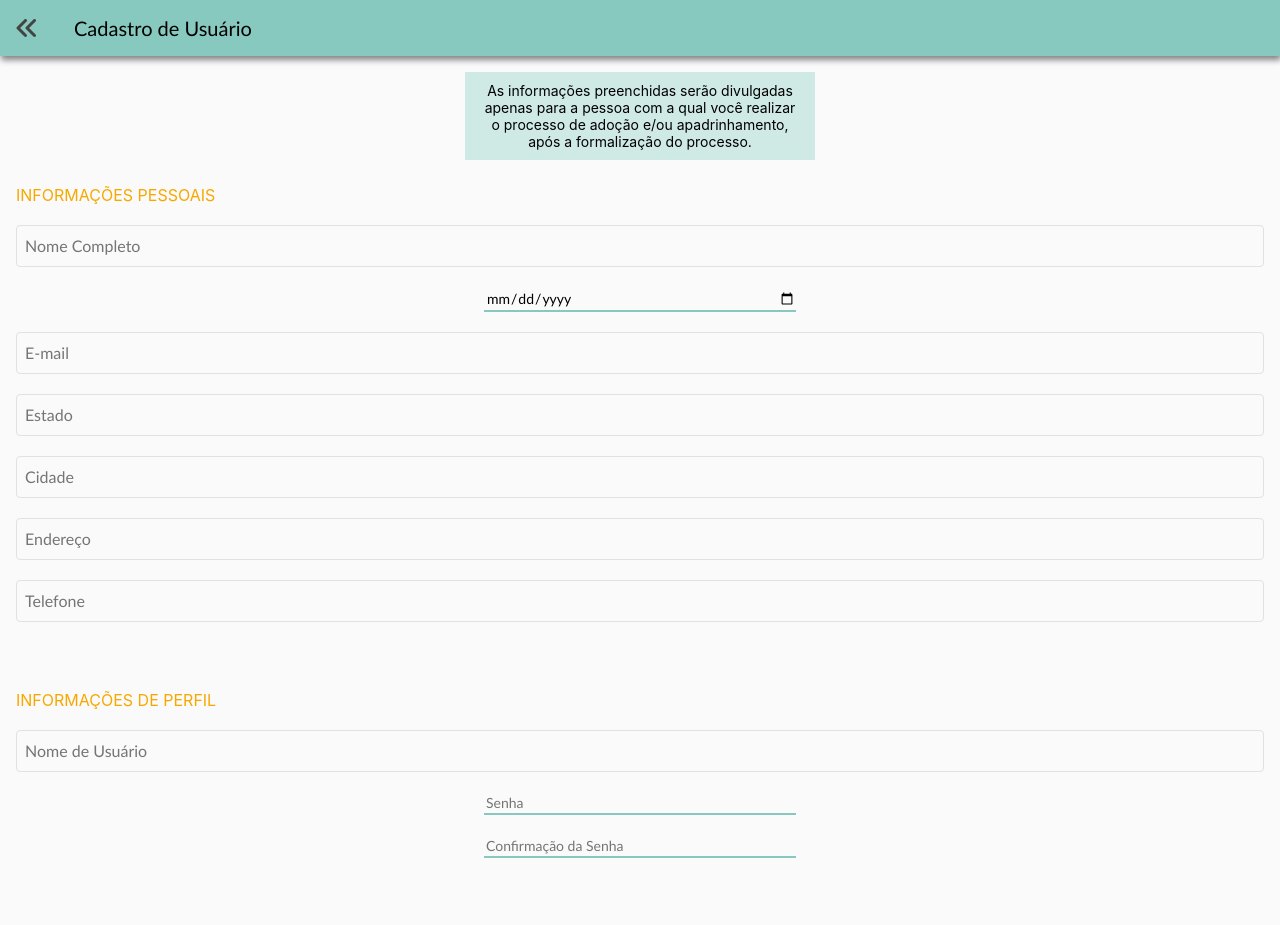
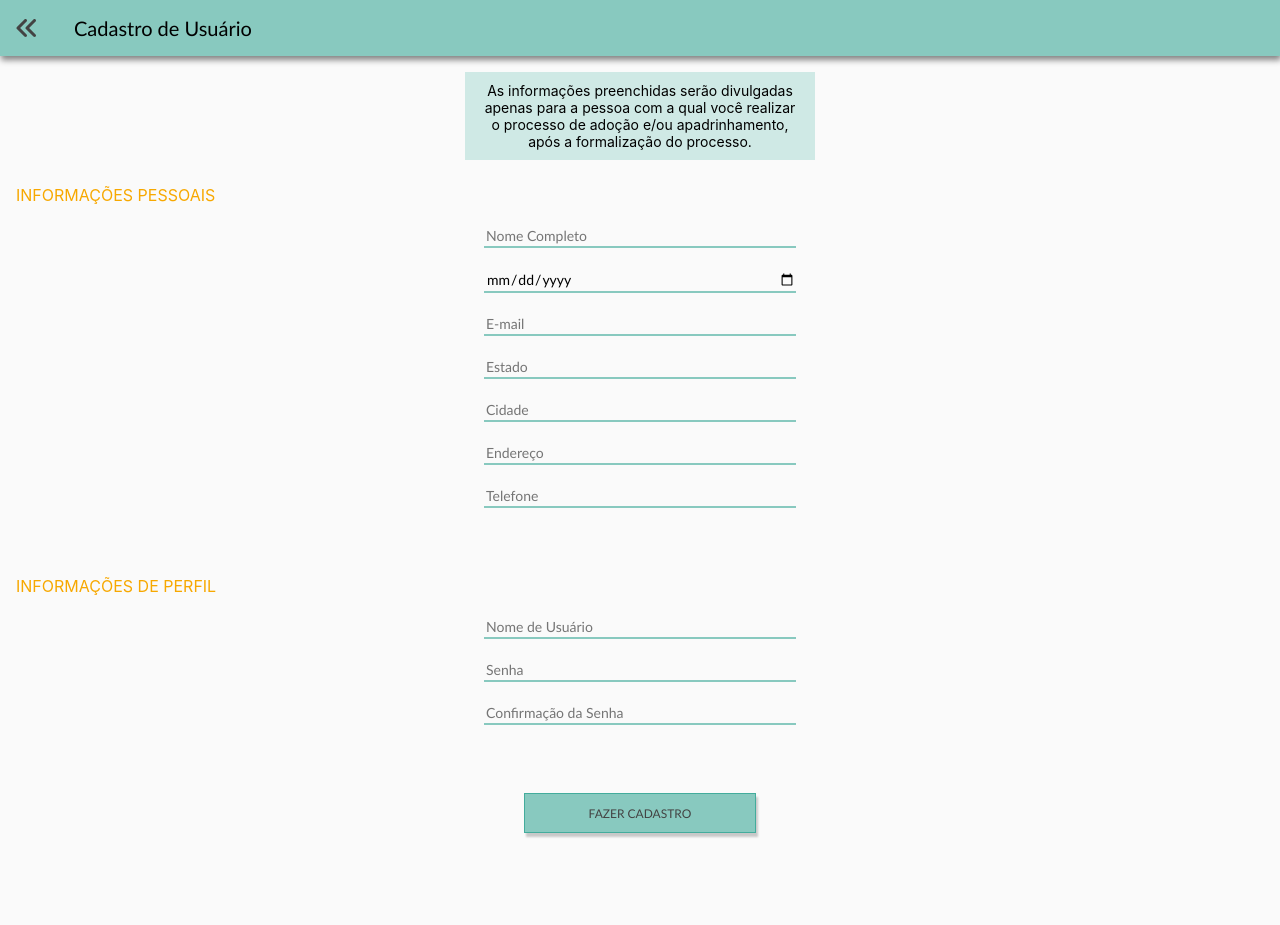
Before and after one commit to JaumC/Trab-BD, a React (Vite) app in the folder frontend/: page /sign in a window 1280 px wide. Shown: the top 925 px of the page. After the commit the page ends 853 px from the top, so only its background shows below. Built offline with nearby package versions, Linux system fonts and the light colour scheme; no server answers.

Commit message:
ajustes do css

```diff
--- a/frontend/src/components/Sign/SignData.css
+++ b/frontend/src/components/Sign/SignData.css
@@ -36,5 +36,5 @@
     flex-direction: column;
     justify-content: center;
     align-items: center;
-    margin-bottom: 42px;
+    padding-bottom: 20px;
 }
--- a/frontend/src/styles/DetalhesAnimal.css
+++ b/frontend/src/styles/DetalhesAnimal.css
@@ -109,7 +109,7 @@
     background-color: darkred;
 }
 
-input[type='text'] {
+.input-forms {
     font-size: 16px;
     padding: 8px;
     border: 1px solid #e0e1e1;
```
